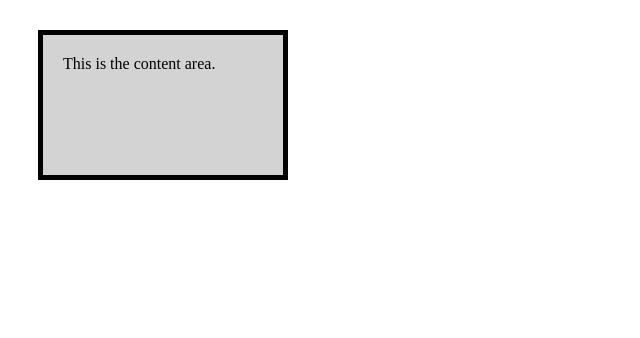
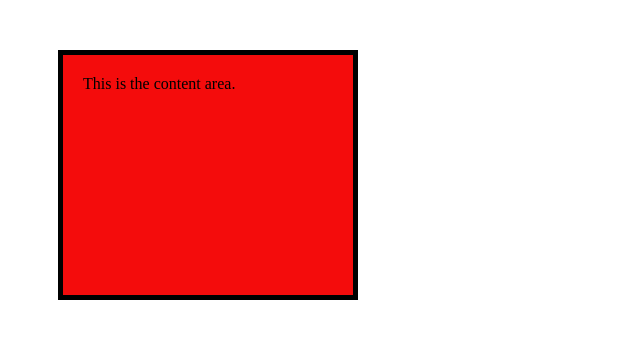
Before and after one commit to aotr/hijli-college-6th-semester-notes-2024, a plain HTML site: page class-2024-05-18/CSS Box Model/index.html in a window 1280 px wide. Shown: the whole page, without its empty margins (0-640 px from the left). Drawn offline with Linux system fonts and the light colour scheme.

Commit message:
Update CSS Box Model styles and index.html

```diff
--- a/class-2024-05-18/CSS Box Model/styles.css
+++ b/class-2024-05-18/CSS Box Model/styles.css
@@ -1,8 +1,10 @@
 .box {
-    width: 200px; /* Content width */
-    height: 100px; /* Content height */
-    padding: 20px; /* Space inside the border, around the content */
-    border: 5px solid black; /* The frame around the content */
-    margin: 30px; /* Space outside the border, separating from other elements */
-    background-color: lightgrey; /* Background color for content visibility */
+    width: 250px;
+    height: 200px;
+    padding: 20px;
+
+    border: 5px solid black;
+    /* margin: 30px; */
+    margin: 50px;
+    background-color: rgb(244, 12, 12);
 }
```
Also changed, not shown: class-2024-05-18/CSS Box Model/index.html (+3 -1 lines), 1 other file.
